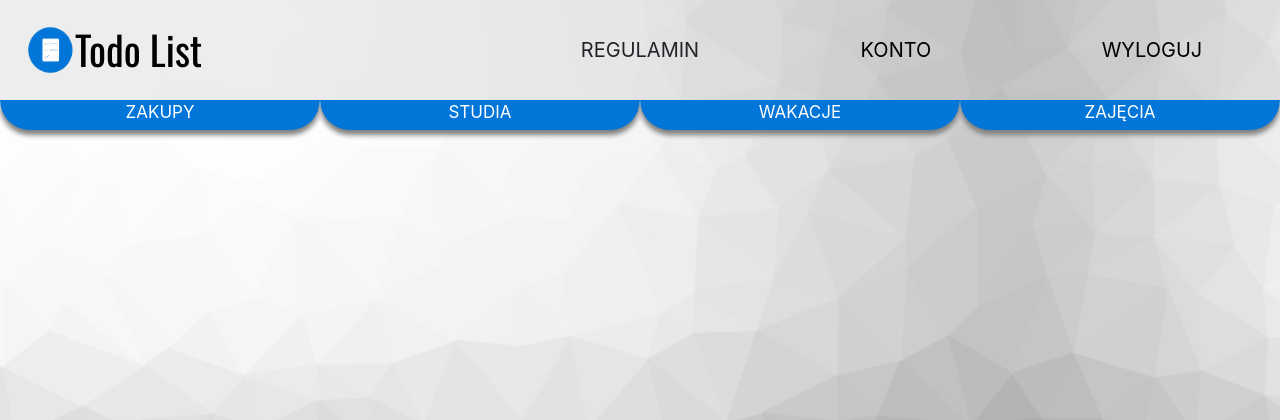
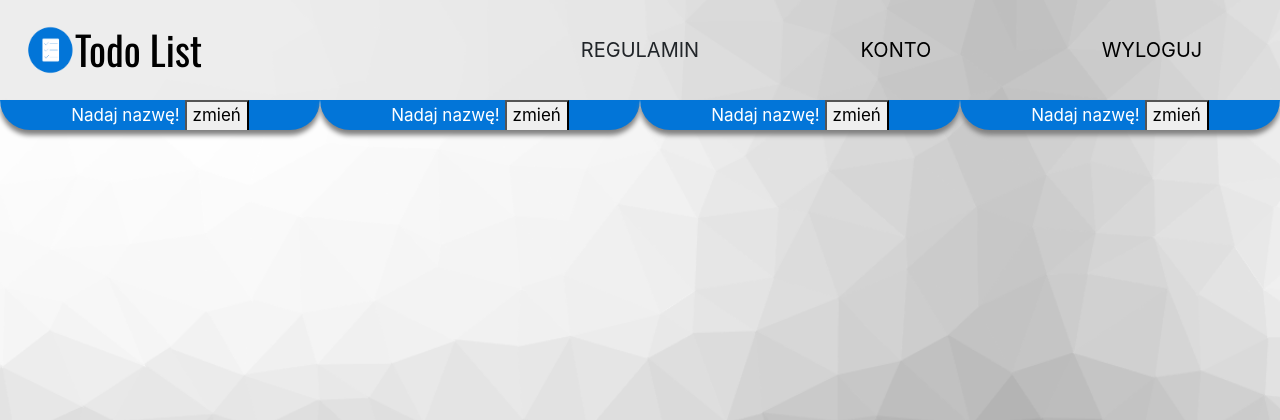
Before and after one commit to JakubC0401/projektG-owaniaHTML, a PHP site: page /mainpage.php in a window 1280 px wide. Shown: the top 420 px of the page. Run offline with PHP 8.4, Linux system fonts and the light colour scheme; tables that the repository leaves empty or names only in its code hold one stand-in row (values such as "Sample post"); some libraries are stand-ins or nearby versions.

Commit message:
zmiana nazwy karty

```diff
--- a/mainpage.php
+++ b/mainpage.php
@@ -16,9 +16,46 @@ function showNotes($tabela){
     $result = $conn->query($sql);
     if ($result->num_rows > 0) {
         while($row = $result->fetch_assoc()) {
-            echo "<li><p>" . $row['notatka'] . "</p></li><br>";
+            echo "<li>
+                    <p>" . $row['notatka'] . "</p>
+                </li>
+                <br>";
         }
     }
+}
+
+function changeName($newName, $id){
+    $conn = mysqli_connect("localhost", "root", "", 'notes');
+    $sql = "UPDATE nazwy SET nazwa = '".$newName."' WHERE nazwy.id = " . $id;
+    if ($conn->query($sql)) {
+       echo "";
+      } else {
+        echo "Error updating record: " . $conn->error;
+      }
+    header("refresh: 1") ;
+}
+
+function showName($karta){
+    $conn = mysqli_connect("localhost", "root", "", 'notes');
+    $sql = "SELECT nazwa FROM nazwy WHERE karta = '" . $karta . "'";
+    $result = $conn->query($sql);
+    if ($result->num_rows > 0) {
+        while($row = $result->fetch_assoc()) {
+            echo $row['nazwa'];
+        }
+    }
+    else {
+       addFirstName($karta);
+    }
+}
+
+function addFirstName($karta){
+    $conn = mysqli_connect("localhost", "root", "", 'notes');
+    $sql = "INSERT INTO nazwy (nazwa, karta) VALUES ('Nadaj nazwę!', '" . $karta . "')";
+    if ($conn->query($sql))
+        echo "Nadaj nazwę!";
+    else
+        echo "Error: " . $sql . "<br>" . $conn->error;
 }
 ?>
 
@@ -41,6 +78,18 @@ function showNotes($tabela){
     <script src="https://stackpath.bootstrapcdn.com/bootstrap/4.3.1/js/bootstrap.min.js" integrity="sha384-JjSmVgyd0p3pXB1rRibZUAYoIIy6OrQ6VrjIEaFf/nJGzIxFDsf4x0xIM+B07jRM" crossorigin="anonymous"></script>
     <script src="//maxcdn.bootstrapcdn.com/bootstrap/3.3.0/js/bootstrap.min.js"></script>
     <script src="//code.jquery.com/jquery-1.11.1.min.js"></script>
+
+    <script>
+         function showForm(idKarty){
+            var x = document.getElementById(idKarty);
+                if (x.style.display === "none") {
+                   x.style.display = "block";
+                } else {
+                   x.style.display = "none";
+                 }
+         }
+    </script>
+
     <div class="test">
         <header class="siteLogo">
           <img src="Pagelogo.png" width="50px" height="50px">
@@ -62,66 +111,92 @@ function showNotes($tabela){
         <nav>
         <ul class="NotesNav">
             <li class="movedown">
-                <a href="link" >ZAKUPY</a><br><br>
+                <label><?php showName("pierwszakarta"); ?></label>
+                <button onclick="showForm('changeNameForm1')">zmień</button>
+                <form method="POST" id="changeNameForm1" style="display:none;">
+                    <input type="text" placeholder="Wpisz nazwę" name="newName" class="form-control" style="width: 50%; float: left;"/>
+                    <input type="hidden" name="id" id="id" value="1"/>
+                    <input type="submit" value="Zmień" name="change" class="btn btn-secondary"/>
+                </form>
+                <ul style="list-style-type:none">
+                <form method="POST">
+                    <input type="text" placeholder="Wpisz notatkę" name="newNote" class="form-control" style="width: 50%; float: left;"/>
+                    <input type="submit" value="Dodaj" name="dodajZakupy" class="btn btn-secondary"/>
+                </form><br>
+                    <?php
+                        addNewNote("pierwszakarta","dodajZakupy");
+                        showNotes("pierwszakarta");
+                    ?>
+                </ul>
+            </li>
+            <li class="movedown">
+                <label><?php showName("drugakarta"); ?></label>
+                <button onclick="showForm('changeNameForm2')">zmień</button>
+                <form method="POST" id="changeNameForm2" style="display:none;">
+                    <input type="text" placeholder="Wpisz nazwę" name="newName" class="form-control" style="width: 50%; float: left;"/>
+                    <input type="hidden" name="id" id="id" value="2"/>
+                    <input type="submit" value="Zmień" name="change" class="btn btn-secondary"/>
+                </form>
                 <ul style="list-style-type:none">
                     <form method="POST">
                         <input type="text" placeholder="Wpisz notatkę" name="newNote" class="form-control" style="width: 50%; float: left;"/>
-                        <input type="submit" value="Dodaj" name="dodajZakupy" class="btn btn-success"/>
-                        <input type="submit" value="Usuń" name="usuńZakupy" class="btn btn-danger"/>
+                        <input type="submit" value="Dodaj" name="dodajStudia" class="btn btn-secondary"/>
                     </form><br>
                         <?php
-                            addNewNote("zakupy","dodajZakupy");
-                            showNotes("zakupy");
-                        ?>
-
-                </ul>
-
-            </li>
-            <li class="movedown">
-                <a href="link">STUDIA</a><br><br>
-                <ul style="list-style-type:none">
-                    <form method="POST">
-                        <input type="text" placeholder="Wpisz notatkę" name="newNote" class="form-control" style="width: 50%; float: left;"/>
-                        <input type="submit" value="Dodaj" name="dodajStudia" class="btn btn-success"/>
-                        <input type="submit" value="Usuń" name="usuńZakupy" class="btn btn-danger"/>
-                    </form><br>
-                        <?php
-                            addNewNote("studia","dodajStudia");
-                            showNotes("studia");
+                            addNewNote("drugakarta","dodajStudia");
+                            showNotes("drugakarta");
                         ?>
                 </ul>
             </li>
             <li class="movedown">
-                <a href="link">WAKACJE</a><br><br>
+                <label><?php showName("trzeciakarta"); ?></label>
+                <button onclick="showForm('changeNameForm3')">zmień</button>
+                <form method="POST" id="changeNameForm3" style="display:none;">
+                    <input type="text" placeholder="Wpisz nazwę" name="newName" class="form-control" style="width: 50%; float: left;"/>
+                    <input type="hidden" name="id" id="id" value="3"/>
+                    <input type="submit" value="Zmień" name="change" class="btn btn-secondary"/>
+                </form>
                 <ul style="list-style-type:none">
                     <form method="POST">
                         <input type="text" placeholder="Wpisz notatkę" name="newNote" class="form-control" style="width: 50%; float: left;"/>
-                        <input type="submit" value="Dodaj" name="dodajWakacje" class="btn btn-success"/>
-                        <input type="submit" value="Usuń" name="usuńZakupy" class="btn btn-danger"/>
+                        <input type="submit" value="Dodaj" name="dodajWakacje" class="btn btn-secondary"/>
                     </form><br>
                         <?php
-                            addNewNote("wakacje","dodajWakacje");
-                            showNotes("wakacje");
+                            addNewNote("trzeciakarta","dodajWakacje");
+                            showNotes("trzeciakarta");
                         ?>
                 </ul>
             </li>
             <li class="movedown">
-                <a href="link">ZAJĘCIA</a><br><br>
+                <label><?php showName("czwartakarta"); ?></label>
+                <button onclick="showForm('changeNameForm4')">zmień</button>
+                <form method="POST" id="changeNameForm4" style="display:none;">
+                    <input type="text" placeholder="Wpisz nazwę" name="newName" class="form-control" style="width: 50%; float: left;"/>
+                    <input type="hidden" name="id" id="id" value="4"/>
+                    <input type="submit" value="Zmień" name="change" class="btn btn-secondary"/>
+                </form>
                 <ul style="list-style-type:none">
                     <form method="POST">
                         <input type="text" placeholder="Wpisz notatkę" name="newNote" class="form-control" style="width: 50%; float: left;"/>
-                        <input type="submit" value="Dodaj" name="dodajZajecia" class="btn btn-success"/>
-                        <input type="submit" value="Usuń" name="usuńZakupy" class="btn btn-danger"/>
+                        <input type="submit" value="Dodaj" name="dodajZajecia" class="btn btn-secondary"/>
                     </form><br>
                         <?php
-                            addNewNote("zajecia","dodajZajecia");
-                            showNotes("zajecia");
+                            addNewNote("czwartakarta","dodajZajecia");
+                            showNotes("czwartakarta");
                         ?>
-
                 </ul>
             </li>
         </ul>
         </nav>
+
     </div>
+
+<?php
+if(isset($_POST["change"])){
+        $newName = $_POST["newName"];
+        $id = $_POST["id"];
+        changeName($newName, $id);
+    }
+?>
 </body>
 </html>
--- a/regulamin.php
+++ b/regulamin.php
@@ -1,3 +1,4 @@
+<?php ob_start(); ?>
 <!-- Regulamin jakis -->
 <div class="modal" id="popUp">
         <div class="modal-content">
--- a/style.css
+++ b/style.css
@@ -237,14 +237,29 @@ h1{
   .movedown:hover
   {
     height: 75px;
+    transition: height 1s;
+    overflow: auto;
+  }
+  .movedown:hover {
+    height: 500px;
+  }
 
+  .movedownSmall {
+    height: 75px;
+    overflow: hidden;
+    transition: height 1s;
+  }
+  .movedownSmall:hover
+  {
+    height: 75px;
     transition: height 1s;
     overflow: auto;
   }
 
-  .movedown:hover {
-    height: 500px;
+  .movedownSmall:hover {
+    height: 150px;
   }
+
   p{
     font-size: 12px;
   }
```
